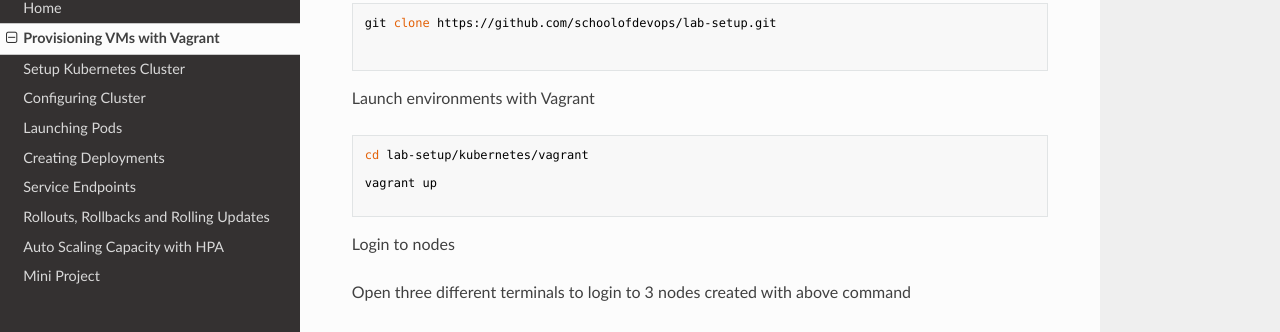
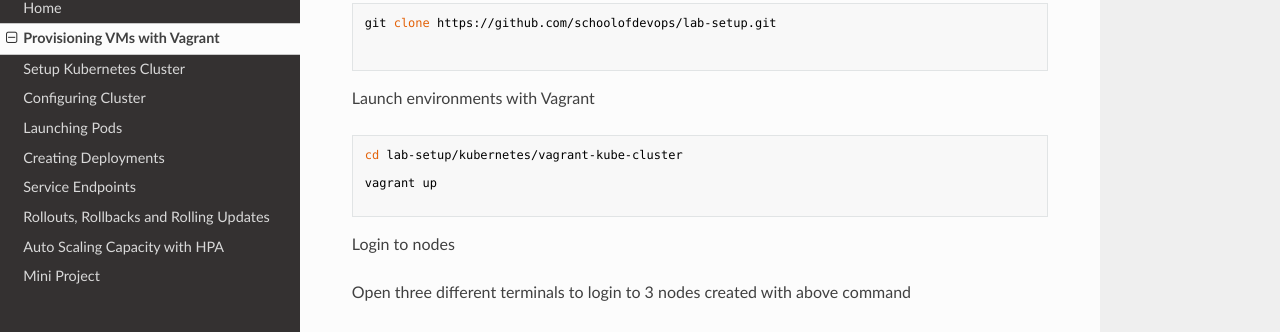
Before and after one commit to schoolofdevops/ultimate-kubernetes-bootcamp, an MkDocs documentation site: the page built from tutorials/kube-cluster-vagrant.md, in a window 1280 px wide and 900 px high, scrolled down 456 px. Shown: the part 112-444 px from the top of the window. Built offline with MkDocs 1.6.1, drawn with Linux system fonts in a browser that asks for light colours; nearby versions of some CDN libraries; old or Windows-style settings are respelled for this version of MkDocs.

Commit message:
- updated path to vagrantfile in setup insructions - added kubectl version command for validation

````diff
--- a/tutorials/kube-cluster-vagrant.md
+++ b/tutorials/kube-cluster-vagrant.md
@@ -32,7 +32,7 @@ git clone https://github.com/schoolofdevops/lab-setup.git
 Launch environments with Vagrant
 
 ```
-cd lab-setup/kubernetes/vagrant
+cd lab-setup/kubernetes/vagrant-kube-cluster
 
 vagrant up
 
````
Also changed, not shown: tutorials/1. install_kubernetes.md (+3 -1 lines).
